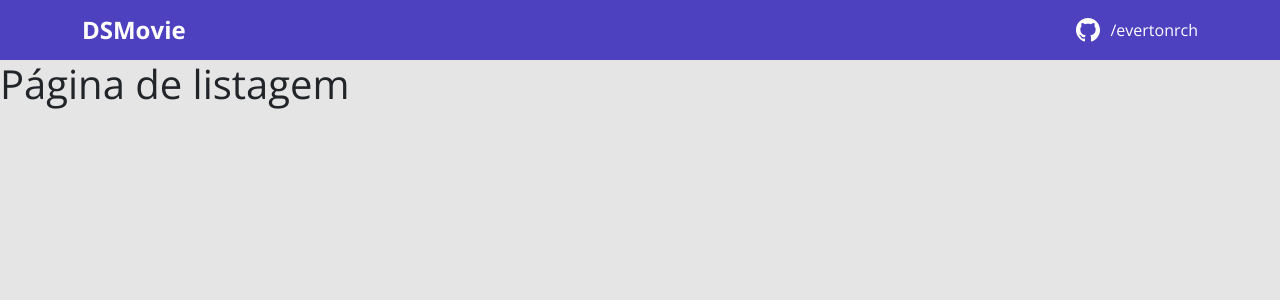
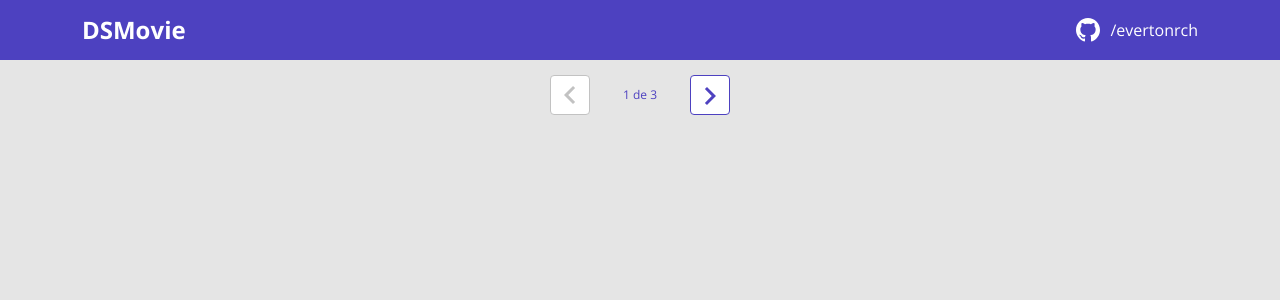
Before and after one commit to evertonrch/dsmovie-project, a React (Create React App) app in the folder frontend/: page / in a window 1280 px wide. Shown: the top 300 px of the page. Built offline with nearby package versions, Linux system fonts and the light colour scheme.

Commit message:
Pagination layout

```diff
--- /dev/null
+++ b/frontend/src/components/Pagination/index.tsx
@@ -0,0 +1,20 @@
+import {ReactComponent as Arrow} from 'assets/img/arrow.svg';
+import './styles.css';
+
+function Pagination() {
+  return (
+    <div className="dsmovie-pagination-container">
+      <div className="dsmovie-pagination-box">
+        <button className="dsmovie-pagination-button" disabled={true}>
+          <Arrow />
+        </button>
+        <p>{`${1} de ${3}`}</p>
+        <button className="dsmovie-pagination-button" disabled={false}>
+          <Arrow className="dsmovie-flip-horizontal" />
+        </button>
+      </div>
+    </div>
+  );
+}
+
+export default Pagination;
--- /dev/null
+++ b/frontend/src/components/Pagination/styles.css
@@ -0,0 +1,53 @@
+.dsmovie-pagination-container {
+    padding: 15px 0;
+    display: flex;
+    justify-content: center;
+    align-items: center;
+}
+
+.dsmovie-pagination-box {
+    width: 180px;
+    display: flex;
+    justify-content: space-between;
+    align-items: center;
+}
+
+.dsmovie-pagination-box form {
+    width: 100%;
+    display: flex;
+}
+
+.dsmovie-pagination-button {
+    width: 40px;
+    height: 40px;
+    border-radius: 4px;
+    background-color: #fff;
+    display: flex;
+    justify-content: center;
+    align-items: center;
+    border: 1px solid var(--color-primary);
+    cursor: pointer;
+}
+
+.dsmovie-pagination-button svg {
+    filter: brightness(0) saturate(100%) invert(26%) sepia(19%) saturate(7395%) hue-rotate(234deg) brightness(89%) contrast(92%);
+}
+
+.dsmovie-pagination-button:disabled {
+    border: 1px solid #c2c2c2;
+    cursor: unset;
+}
+
+.dsmovie-pagination-button:disabled svg {
+    filter: none;
+}
+
+.dsmovie-pagination-container p {
+    margin: 0;
+    font-size: 12px;
+    color: var(--color-primary);
+}
+
+.dsmovie-flip-horizontal {
+    transform: rotate(180deg);
+}
--- a/frontend/src/pages/Form/index.tsx
+++ b/frontend/src/pages/Form/index.tsx
@@ -37,7 +37,7 @@
             </button>
           </div>
         </form>
-        <button className="btn btn-primary dsmovie-btn mt-3">Cancelar</button>
+        <button className="btn btn-danger dsmovie-btn mt-3">Cancelar</button>
       </div>
     </div>
   );
--- a/frontend/src/pages/Form/styles.css
+++ b/frontend/src/pages/Form/styles.css
@@ -54,4 +54,5 @@
     display: flex;
     align-items: center;
     justify-content: center;
+    border: none;
 }
--- a/frontend/src/pages/Listing/index.tsx
+++ b/frontend/src/pages/Listing/index.tsx
@@ -1,7 +1,9 @@
+import Pagination from "components/Pagination";
+
 function Listing() {
 
     return(
-        <h1>Página de listagem</h1>
+        <Pagination />
     );
 
 }
```
Also changed, not shown: frontend/src/assets/img/arrow.svg (added).
